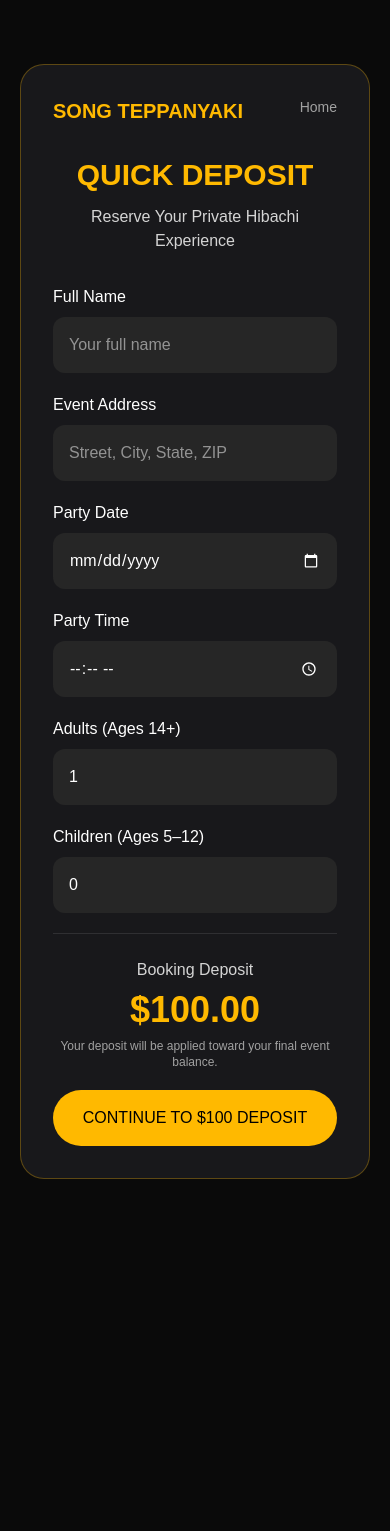
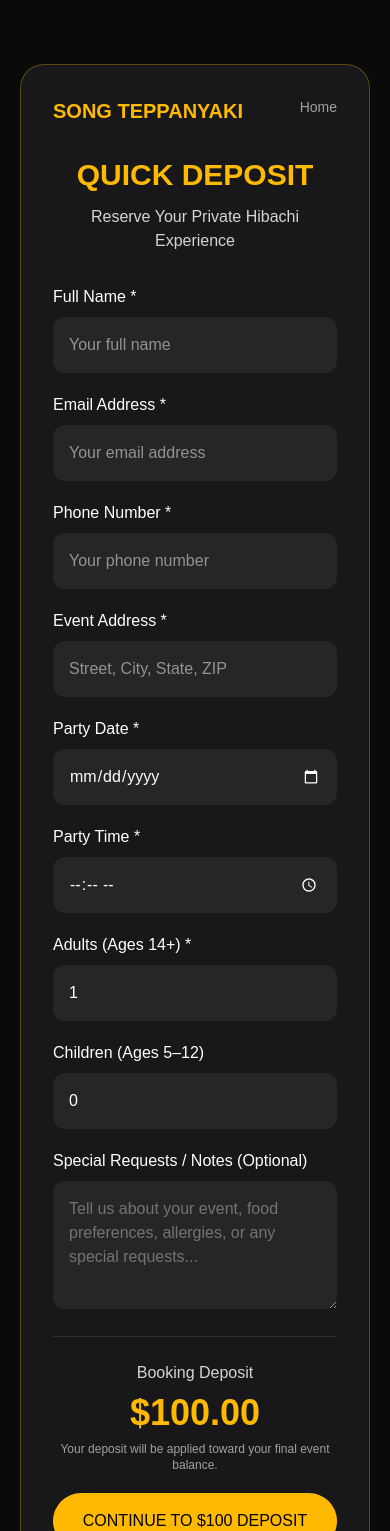
Before and after one commit to songsteppanyaki/songsteppanyaki, a Next.js app: page /quick-deposit in a window 390 px wide. Shown: the top 1531 px of the page. Before the commit the page ends 1243 px from the top, so only its background shows below. Built offline with nearby package versions, Linux system fonts and the light colour scheme.

Commit message:
Add email phone and special requests to quick deposit

```diff
--- a/app/quick-deposit/page.tsx
+++ b/app/quick-deposit/page.tsx
@@ -17,13 +17,23 @@ export default function QuickDepositPage() {
       const formData = new FormData(e.currentTarget);
 
       const fullName = String(formData.get("fullName") || "");
+      const email = String(formData.get("email") || "");
+      const phone = String(formData.get("phone") || "");
       const address = String(formData.get("address") || "");
       const eventDate = String(formData.get("eventDate") || "");
       const eventTime = String(formData.get("eventTime") || "");
+      const specialRequests = String(
+        formData.get("specialRequests") || ""
+      );
+
       const adults = Number(formData.get("adults") || 0);
       const children = Number(formData.get("children") || 0);
 
       const totalGuests = adults + children;
+
+      if (totalGuests < 1) {
+        throw new Error("Please enter at least one guest.");
+      }
 
       const guests = [
         {
@@ -44,8 +54,8 @@ export default function QuickDepositPage() {
 
       const bookingData = {
         fullName,
-        phone: "",
-        email: "",
+        phone,
+        email,
 
         address,
         completeEventAddress: address,
@@ -68,7 +78,8 @@ export default function QuickDepositPage() {
         allergies: [],
         dietaryPreferences: [],
 
-        specialRequests: "Quick Deposit Booking",
+        specialRequests:
+          specialRequests.trim() || "No special requests",
 
         distanceMiles: 0,
         travelFee: 0,
@@ -89,14 +100,14 @@ export default function QuickDepositPage() {
             depositAmount: 100,
             bookingData,
           }),
-        },
+        }
       );
 
       const data = await response.json();
 
       if (!response.ok || !data.url) {
         throw new Error(
-          data.error || "Unable to start payment.",
+          data.error || "Unable to start payment."
         );
       }
 
@@ -105,7 +116,7 @@ export default function QuickDepositPage() {
       setError(
         err instanceof Error
           ? err.message
-          : "Unable to start payment.",
+          : "Unable to start payment."
       );
       setLoading(false);
     }
@@ -135,7 +146,7 @@ export default function QuickDepositPage() {
         <form onSubmit={handleSubmit} className="mt-8 space-y-5">
 
           <div>
-            <label className="mb-2 block">Full Name</label>
+            <label className="mb-2 block">Full Name *</label>
             <input
               required
               name="fullName"
@@ -145,7 +156,29 @@ export default function QuickDepositPage() {
           </div>
 
           <div>
-            <label className="mb-2 block">Event Address</label>
+            <label className="mb-2 block">Email Address *</label>
+            <input
+              required
+              type="email"
+              name="email"
+              placeholder="Your email address"
+              className="w-full rounded-xl bg-neutral-800 p-4 text-white"
+            />
+          </div>
+
+          <div>
+            <label className="mb-2 block">Phone Number *</label>
+            <input
+              required
+              type="tel"
+              name="phone"
+              placeholder="Your phone number"
+              className="w-full rounded-xl bg-neutral-800 p-4 text-white"
+            />
+          </div>
+
+          <div>
+            <label className="mb-2 block">Event Address *</label>
             <input
               required
               name="address"
@@ -155,7 +188,7 @@ export default function QuickDepositPage() {
           </div>
 
           <div>
-            <label className="mb-2 block">Party Date</label>
+            <label className="mb-2 block">Party Date *</label>
             <input
               required
               type="date"
@@ -166,7 +199,7 @@ export default function QuickDepositPage() {
           </div>
 
           <div>
-            <label className="mb-2 block">Party Time</label>
+            <label className="mb-2 block">Party Time *</label>
             <input
               required
               type="time"
@@ -176,7 +209,7 @@ export default function QuickDepositPage() {
           </div>
 
           <div>
-            <label className="mb-2 block">Adults (Ages 14+)</label>
+            <label className="mb-2 block">Adults (Ages 14+) *</label>
             <input
               required
               type="number"
@@ -200,6 +233,18 @@ export default function QuickDepositPage() {
               step="1"
               defaultValue="0"
               className="w-full rounded-xl bg-neutral-800 p-4 text-white"
+            />
+          </div>
+
+          <div>
+            <label className="mb-2 block">
+              Special Requests / Notes (Optional)
+            </label>
+            <textarea
+              name="specialRequests"
+              rows={4}
+              placeholder="Tell us about your event, food preferences, allergies, or any special requests..."
+              className="w-full rounded-xl bg-neutral-800 p-4 text-white placeholder:text-neutral-500"
             />
           </div>
 
```
